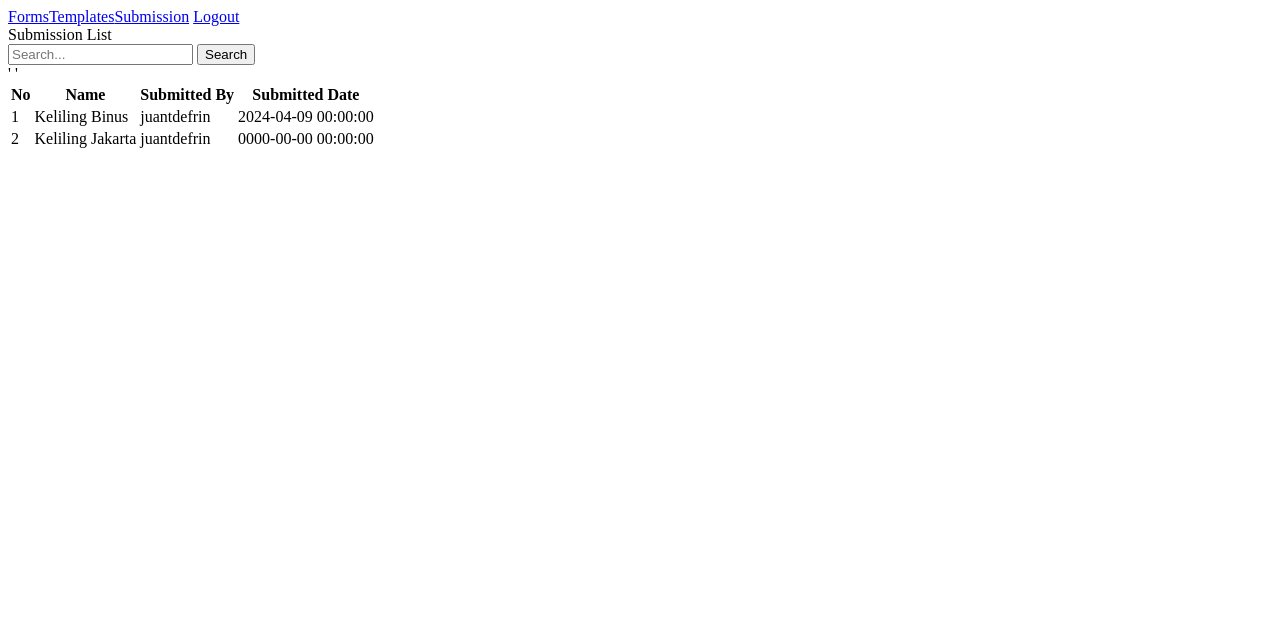
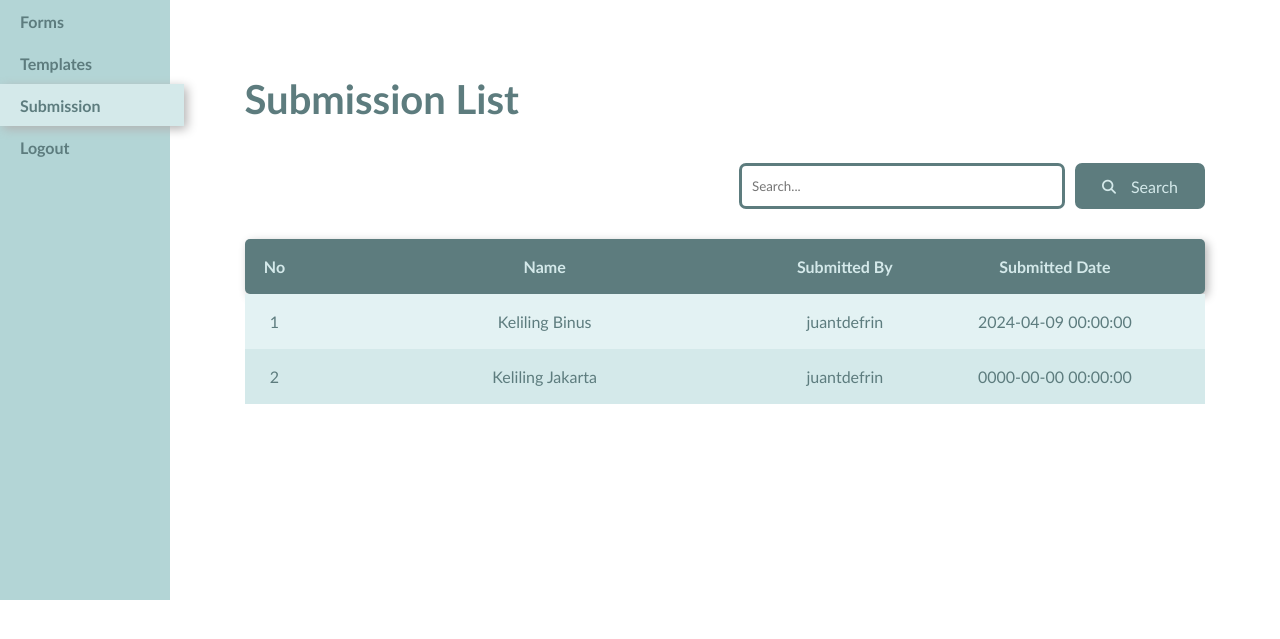
Before and after one commit to juantdefrin94/drone-flight-checklist-v2, a PHP site: page /index.php?view=submissions in a window 1280 px wide. Shown: the top 639 px of the page. Run offline with PHP 8.4, Linux system fonts and the light colour scheme; data comes from the database, SQL or seed files in the repository; data that the repository does not hold is empty.

Commit message:
Adding CSS for Submission

```diff
--- a/class/database/master-database.php
+++ b/class/database/master-database.php
@@ -226,7 +226,7 @@ class MasterDatabase {
             $no = 1;
             while($row = mysqli_fetch_assoc($result)) {
                 $num = $no % 2 == 0 ? 'even' : 'odd';
-                $resString .= "<tr class='table-data ". $num . "' id='data-" . $row['id'] . "'> '<td>" . $no . "</td>" . "<td>" . $row["submissionName"] . "</td>" . "<td>" . $row["submittedBy"] . "</td>" . "<td>" . $row["submittedDate"] . "</td></tr>";
+                $resString .= "<tr class='table-data ". $num . "' id='data-" . $row['id'] . "'> <td class='col-1'>" . $no . "</td>" . "<td class='col-2'>" . $row["submissionName"] . "</td>" . "<td class='col-4'>" . $row["submittedBy"] . "</td>" . "<td class='col-5'>" . $row["submittedDate"] . "</td></tr>";
                 $no = $no + 1;
             }
         } else {
--- a/class/ui/submissions-ui.php
+++ b/class/ui/submissions-ui.php
@@ -9,7 +9,7 @@ class SubmissionsUI{
         <head>
             <meta charset="UTF-8">
             <meta name="viewport" content="width=device-width, initial-scale=1.0">
-            <link rel="stylesheet" href="">
+            <link rel="stylesheet" href="styles/list-style.css">
             <link rel="stylesheet" href="https://cdnjs.cloudflare.com/ajax/libs/font-awesome/6.5.1/css/all.min.css" integrity="sha512-DTOQO9RWCH3ppGqcWaEA1BIZOC6xxalwEsw9c2QQeAIftl+Vegovlnee1c9QX4TctnWMn13TZye+giMm8e2LwA==" crossorigin="anonymous" referrerpolicy="no-referrer" />
             <script src="https://cdnjs.cloudflare.com/ajax/libs/jquery/3.7.1/jquery.min.js" integrity="sha512-v2CJ7UaYy4JwqLDIrZUI/4hqeoQieOmAZNXBeQyjo21dadnwR+8ZaIJVT8EE2iyI61OV8e6M8PP2/4hpQINQ/g==" crossorigin="anonymous" referrerpolicy="no-referrer"></script>
             <script src="script/submissions.js"></script>
@@ -24,25 +24,39 @@ class SubmissionsUI{
         $this->db = $db;
         $user = $_GET['user'];
         $this->view .= "<input type='text' id='user' name='user' style='display: none;'/>";
-        $this->view .= "<a href='index.php?view=forms&user=$user&query'>Forms</a>";
-        $this->view .= "<a href='index.php?view=templates&user=$user&query'>Templates</a>";
-        $this->view .= "<a href='index.php?view=submissions&user=$user&query'>Submission</a>";
         $this->view .= <<<HTML
-                <a href="index.php">Logout</a>
+            <div class="container">
+                <div id="sidebar-menu">
+                    <div class="absolute">
+        HTML;
+        $this->view .= "<div class='menu'><a href='index.php?view=forms&user=$user&query'>Forms</a></div>";
+        $this->view .= "<div class='menu'><a href='index.php?view=templates&user=$user&query'>Templates</a></div>";
+        $this->view .= "<div class='menu active-menu'><a href='index.php?view=submissions&user=$user&query'>Submission</a></div>";
+        $this->view .= <<<HTML
+                    <div class='menu'><a href="index.php">Logout</a></div>
                 </div>
+            </div>
+            <div class="submission-container">
                 <div>
-                Submission List
-                <form method="POST">
-                    <input type="text" placeholder="Search..." name="query">
-                    <button type="submit">Search</button>
+                    <div class="top-bar">
+                        <div class="submission-title">Submission List</div>
+                    </div>
+                    <div style="display: flex">
+                        <form method="POST" class="search-container">
+                            <input class="search-input" type="text" placeholder="Search..." name="query">
+                            <button id="search" type="submit"><i class='fa-solid fa-magnifying-glass fa-sm' style='color:#d4e9ea;margin-right:15px;'></i>Search</button>
                         </form>
+                    </div>
+                    <table id="table-header">
+                        <tr>
+                            <th class="col-1">No</th>
+                            <th class="col-2">Name</th>
+                            <th class="col-4">Submitted By</th>
+                            <th class="col-5">Submitted Date</th>
+                        </tr>
+                    </table>
+                    <div class="table-container">
                         <table>
-                    <tr>
-                        <th>No</th>
-                        <th>Name</th>
-                        <th>Submitted By</th>
-                        <th>Submitted Date</th>
-                    </tr>
         HTML;
         $this->getAllData();
     }
@@ -61,6 +75,7 @@ class SubmissionsUI{
                         </table>
                     </div>
                 </div>
+            </div>
         </body>
         </html>
         HTML;
--- a/script/submissions.js
+++ b/script/submissions.js
@@ -1,6 +1,7 @@
 $(document).ready(function () {
 
     function init(){
+        handleUI();
         addEventRow();
     }
 
@@ -17,6 +18,12 @@ $(document).ready(function () {
         }
     }
 
+    function handleUI(){
+        let $sideBar = $('#sidebar-menu');
+        let winHeight = window.screen.height;
+        $sideBar.height(winHeight);
+    }
+
     init();
 
 });
--- a/styles/list-style.css
+++ b/styles/list-style.css
@@ -45,7 +45,7 @@ body {
     box-shadow: 3px 3px 10px rgb(179, 178, 178);
 }
 
-.form-container, .template-container {
+.form-container, .template-container, .submission-container {
     width: 85%;
     margin: 75px;
 }
@@ -55,7 +55,7 @@ body {
     flex-direction: row;
 }
 
-.form-title, .template-title {
+.form-title, .template-title, .submission-title {
     font-size: 40px;
     font-weight: bold;
     color: #5D7C7E;
@@ -176,6 +176,7 @@ tr {
 
 .col-2{
     width: 40%;
+    text-align: center;
 }
 
 .col-3{
```
Lines whose indentation alone changed are shown as unchanged.
